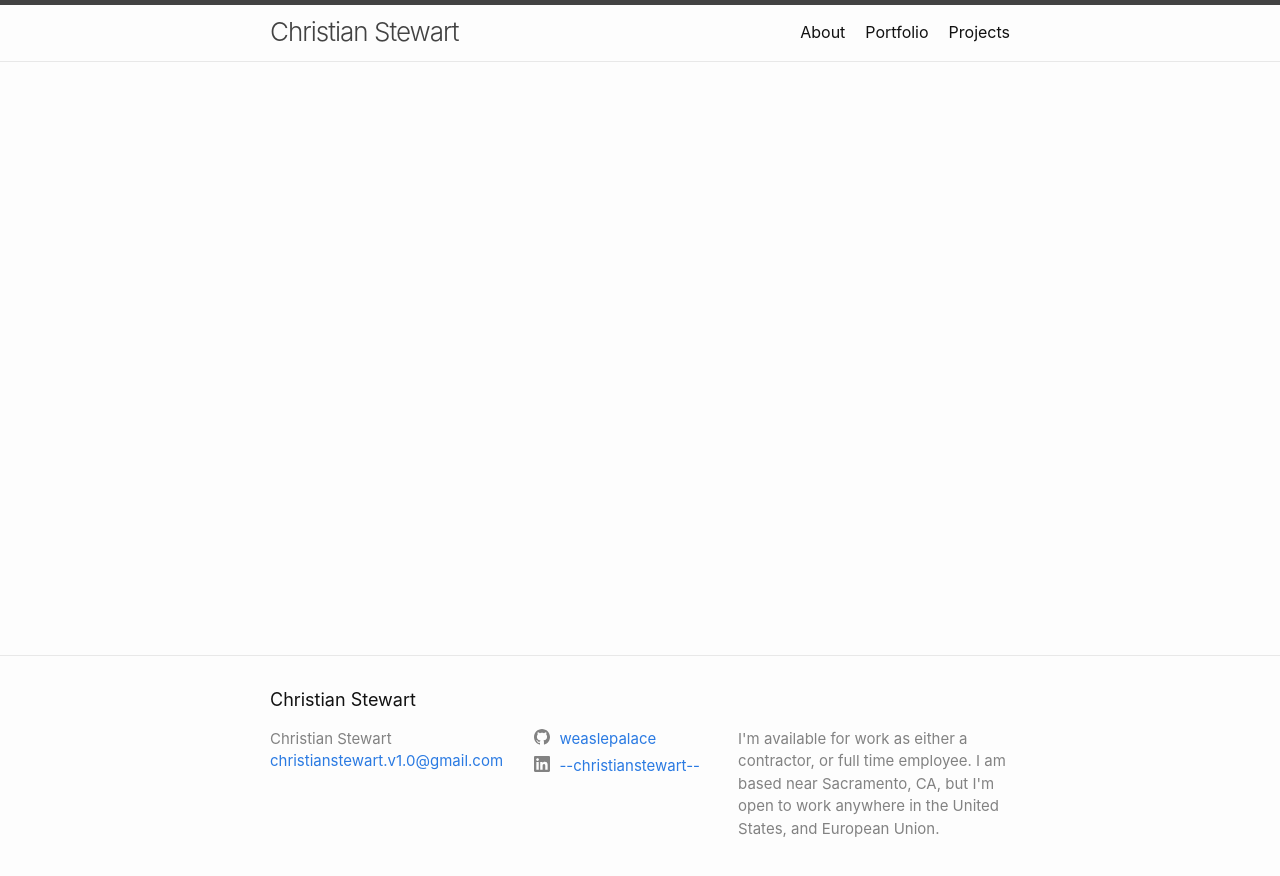
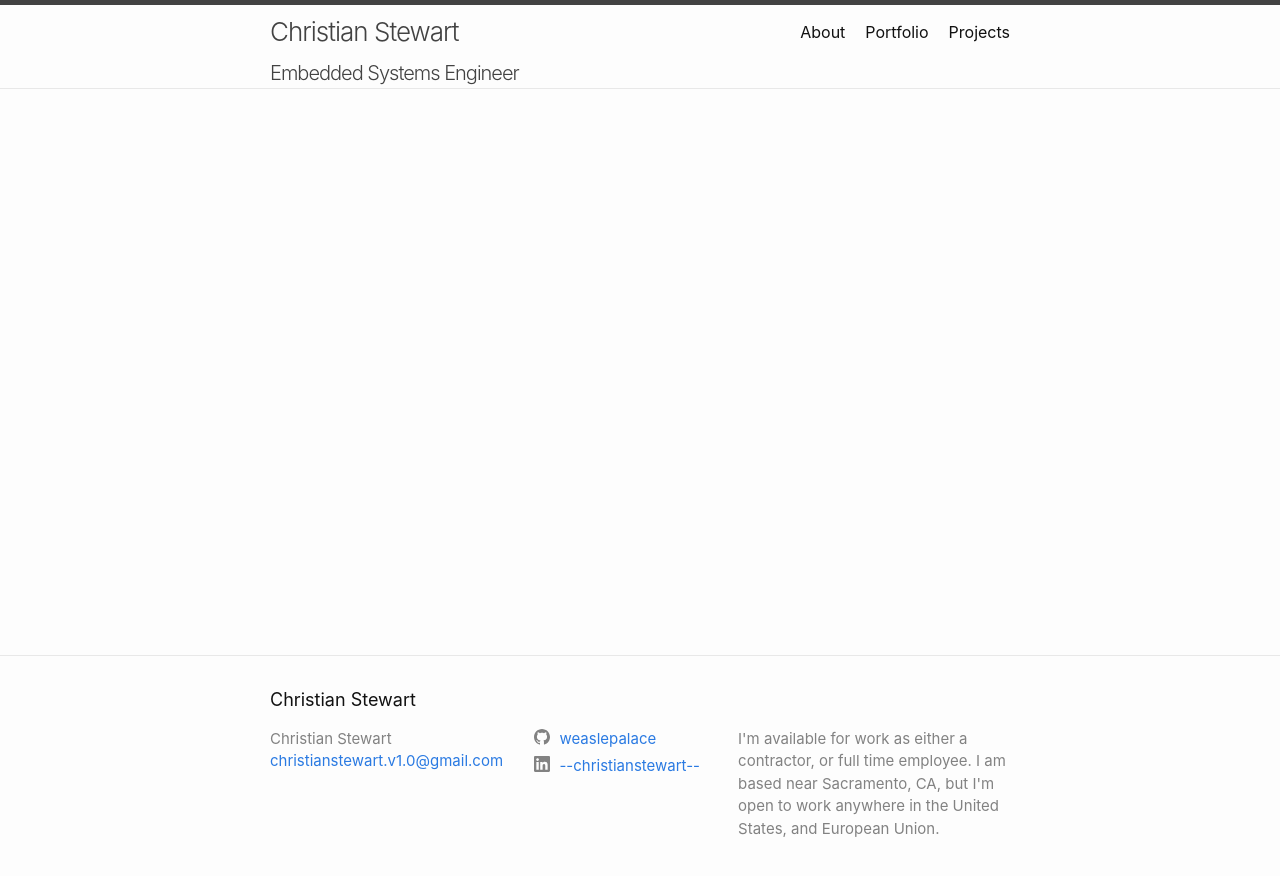
Before and after one commit to weaslepalace/christianstewart.github.io, a Jekyll site: the page built from index.markdown, in a window 1280 px wide. Shown: the top 876 px of the page. Built offline with Jekyll 4.4.1, drawn with Linux system fonts in a browser that asks for light colours.

Commit message:
2-theme Placed a tagline below title on the page header

```diff
--- a/_config.yml
+++ b/_config.yml
@@ -19,6 +19,7 @@
 # in the templates via {{ site.myvariable }}.
 
 title: Christian Stewart
+tagline: Embedded Systems Engineer
 email: christianstewart.v1.0@gmail.com
 description: I'm available for work as either a contractor, or full time employee. I am based near Sacramento, CA, but I'm open to work anywhere in the United States, and European Union.
 baseurl: "/" # the subpath of your site, e.g. /blog
--- a/_includes/header.html
+++ b/_includes/header.html
@@ -3,8 +3,11 @@
   <div class="wrapper">
     {%- assign default_paths = site.pages | map: "path" -%}
     {%- assign page_paths = site.header_pages | default: default_paths -%}
-    <a class="site-title" rel="author" href="{{ "/" | relative_url }}">{{ site.title | escape }}</a>
-
+	<div class="site-title">
+	    <a class="site-title" rel="author" href="{{ "/" | relative_url }}">{{ site.title | escape }}</a>
+		<p>
+		<span class="site-tag">{{ site.tagline | escape }}</span>
+	</div>
     {%- if page_paths -%}
       <nav class="site-nav">
         <input type="checkbox" id="nav-trigger" class="nav-trigger" />
--- a/_sass/minima/_layout.scss
+++ b/_sass/minima/_layout.scss
@@ -22,6 +22,16 @@
   &:visited {
     color: $grey-color-dark;
   }
+}
+
+.site-tag {
+  @include relative-font-size(1.25);
+  font-weight: 300;
+  line-height: $base-line-height * $base-font-size * 1.2;
+  letter-spacing: -1px;
+  margin-bottom: 0;
+  float: left;
+  color: $grey-color-dark;
 }
 
 .site-nav {
```
Also changed, not shown: 1 other file.
